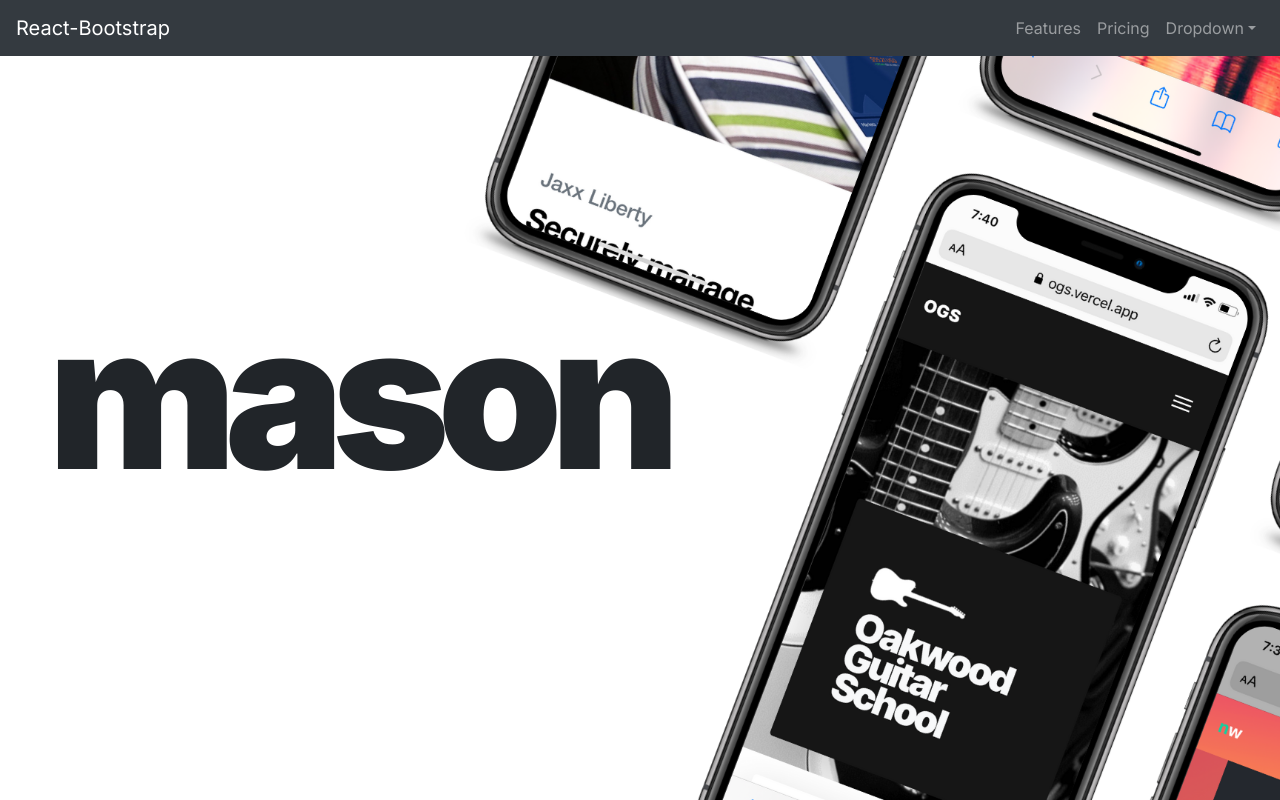
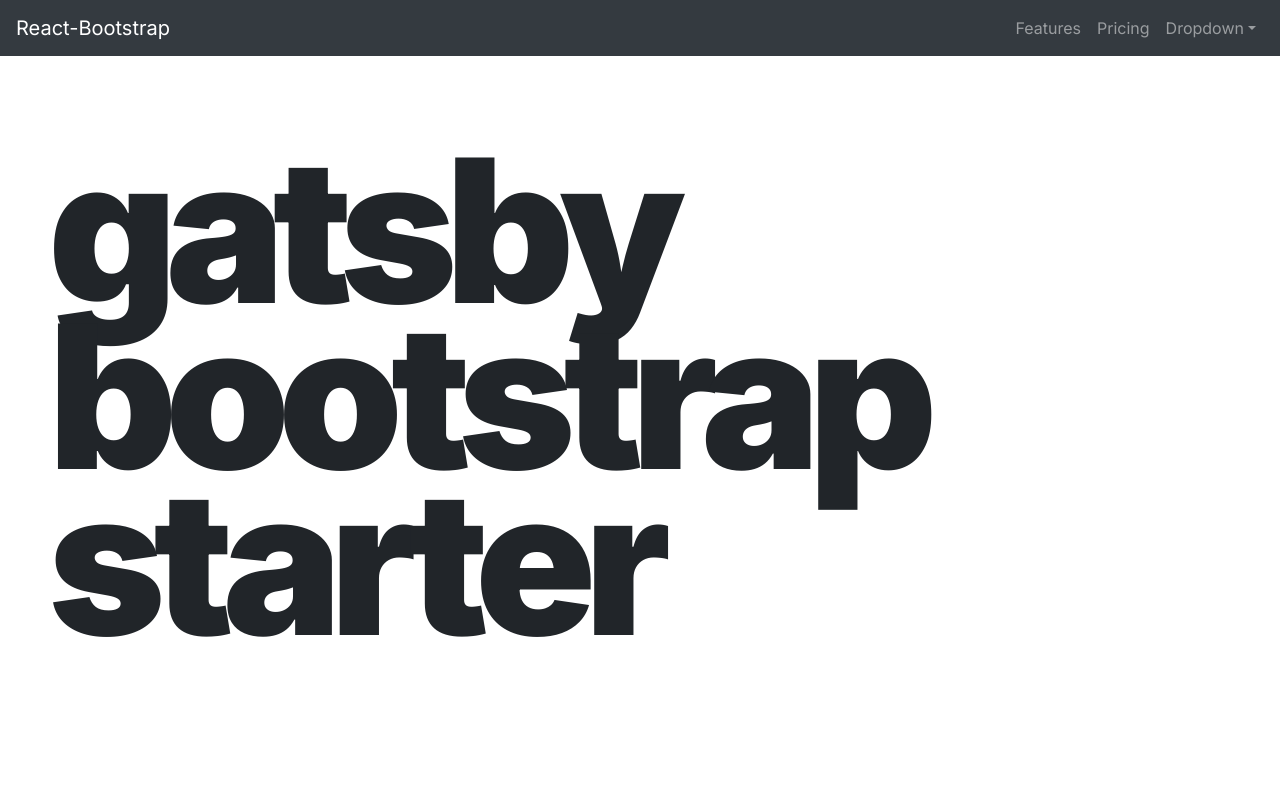
Before and after one commit to masonmedia/gatsby_bootstrap_starter, a Gatsby site: page / in a window 1280 px wide. Built offline with nearby package versions, Linux system fonts and the light colour scheme; Gatsby itself is replaced by a stand-in of ours.

Commit message:
Commented index.js, removed images

```diff
--- a/src/pages/index.js
+++ b/src/pages/index.js
@@ -9,15 +9,17 @@
     <>
       <Layout>
         <Row className="min-h-100 p-0 m-0">
-          <Img
+          {/* sample gatsby-image component */}
+          {/* <Img
           className="img-full"
           durationFadeIn={1500}
           placeholderStyle={{ backgroundColor: `black` }}
           style={{position: 'absolute', right: '0', zIndex: '0'}}
-          fluid={data.imageOne.childImageSharp.fluid} alt="" />
+          fluid={data.imageOne.childImageSharp.fluid}
+          alt="" /> */}
           <Col sm={12} lg={7}
           className="flex-left p-5">
-            <h1 className="site-title text-lowercase">mason</h1>
+            <h1 className="site-title text-lowercase">Gatsby Bootstrap Starter</h1>
           </Col>
         </Row>
       </Layout>
@@ -25,10 +27,10 @@
   )
 }
 
-
+// sample image query
 export const pageQuery = graphql`
   query {
-    imageOne: file(relativePath: { eq: "mm_banner.png" }) {
+    imageOne: file(relativePath: { eq: "your-image-path.png" }) {
       childImageSharp {
         fluid(maxWidth: 2000, quality: 100) {
           ...GatsbyImageSharpFluid
```
Also changed, not shown: src/images/mm_banner-2.png (deleted), src/images/mm_banner.png (deleted).
